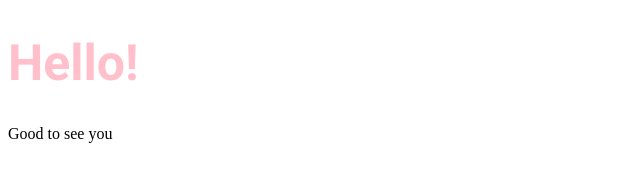
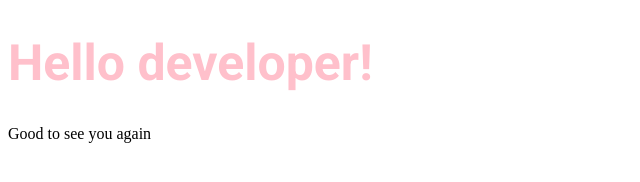
Before and after one commit to Rohith-Patel13/first-react-code, a plain HTML site: page index.html in a window 1280 px wide. Shown: the whole page, without its empty margins (0-640 px from the left). Drawn offline with nearby package versions, Linux system fonts and the light colour scheme.

Commit message:
include external JSX file in html

```diff
--- a/index.js
+++ b/index.js
@@ -1,7 +1,7 @@
 const element = (
   <div>
-    <h1 className="greeting">Hello!</h1>
-    <p>Good to see you</p>
+    <h1 className="greeting">Hello developer!</h1>
+    <p>Good to see you again</p>
   </div>
 );
 ReactDOM.render(element, document.getElementById("root"));
```
Also changed, not shown: index.html (+0 -9 lines).
